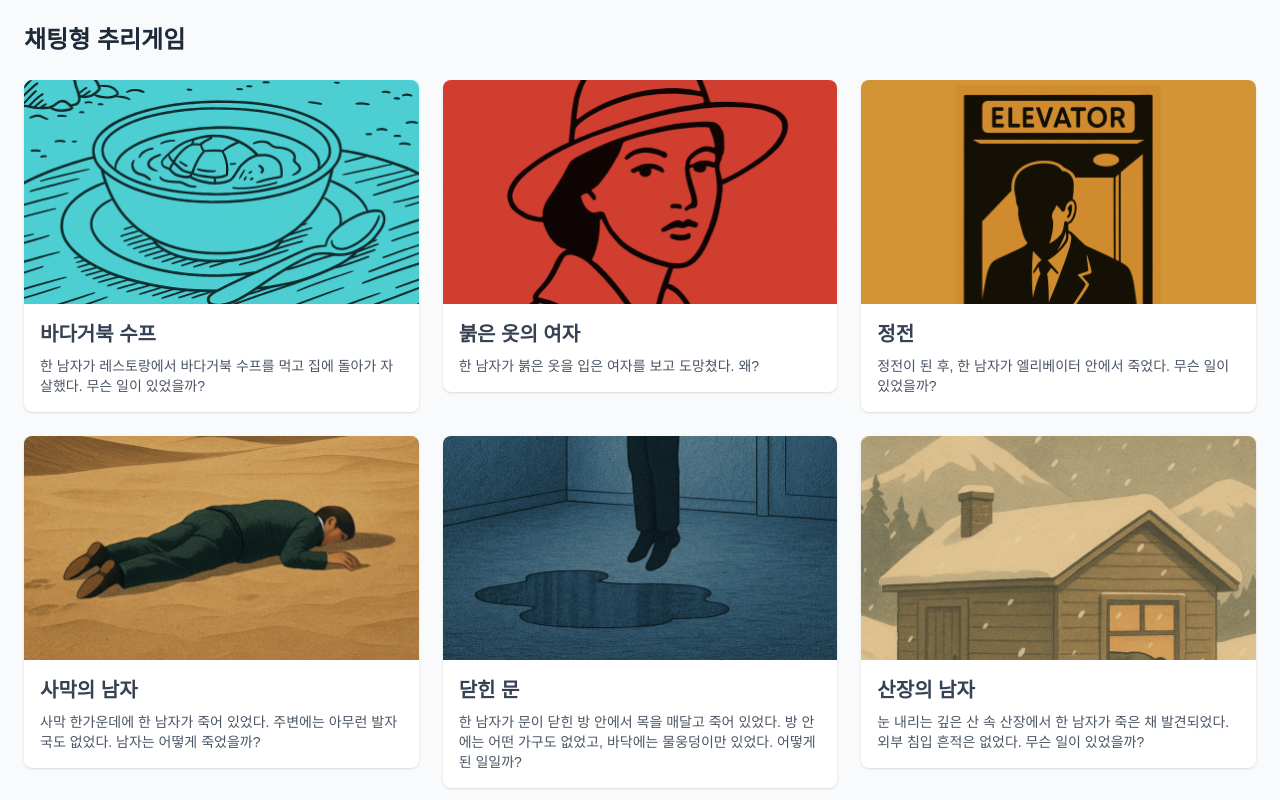
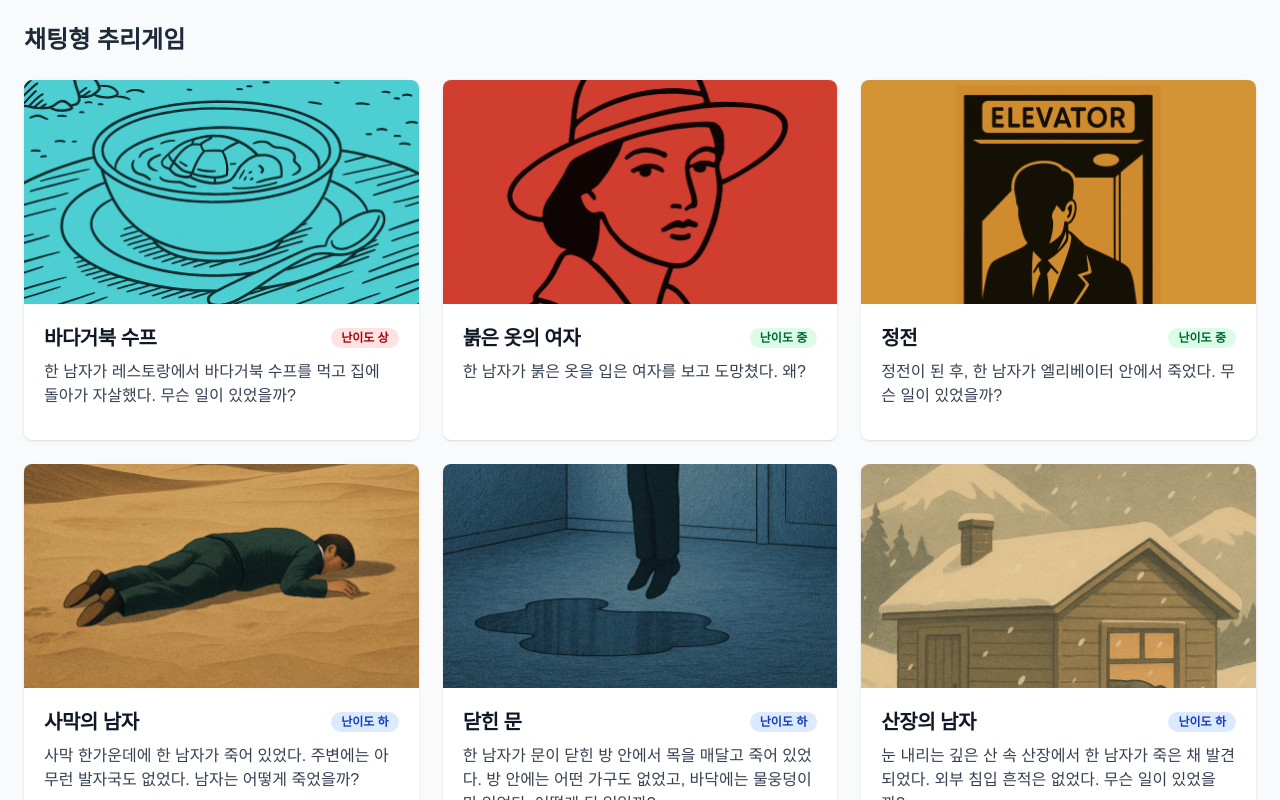
Before and after one commit to noltapaak/turtlesoup-chat, a Next.js app: page /scenarios in a window 1280 px wide. Shown: the top 800 px of the page. Built offline with nearby package versions, Linux system fonts and the light colour scheme.

Commit message:
feat: add difficulty chips to scenario cards

```diff
--- a/src/app/scenarios/page.tsx
+++ b/src/app/scenarios/page.tsx
@@ -2,8 +2,25 @@
 import Link from 'next/link';
 // import Image from 'next/image'; // next/image 사용하지 않음
 import { scenarios } from '../../data/scenarios';
+import { useRouter } from 'next/navigation';
+
+// 난이도에 따른 스타일을 반환하는 헬퍼 함수
+const getDifficultyChipClass = (difficulty: '상' | '중' | '하') => {
+  switch (difficulty) {
+    case '하':
+      return 'bg-blue-100 text-blue-800 dark:bg-blue-900 dark:text-blue-300';
+    case '중':
+      return 'bg-green-100 text-green-800 dark:bg-green-900 dark:text-green-300';
+    case '상':
+      return 'bg-red-100 text-red-800 dark:bg-red-900 dark:text-red-300';
+    default:
+      return 'bg-gray-100 text-gray-800 dark:bg-gray-700 dark:text-gray-200';
+  }
+};
 
 export default function ScenariosPage() {
+  const router = useRouter();
+
   return (
     <div className="p-6 bg-gray-50 dark:bg-gray-800 min-h-screen">
       <h1 className="text-2xl font-bold mb-6 text-gray-800 dark:text-gray-100">채팅형 추리게임</h1>
@@ -23,9 +40,16 @@ export default function ScenariosPage() {
                   />
                 </div>
               )}
-              <div className="p-4">
-                <h2 className="text-xl font-semibold mb-2 text-gray-700 dark:text-gray-200">{scenario.title}</h2>
-                <p className="text-gray-600 dark:text-gray-300 text-sm line-clamp-3">
+              <div className="p-5">
+                <div className="flex justify-between items-center mb-2">
+                  <h5 className="text-xl font-bold tracking-tight text-gray-900 dark:text-white">
+                    {scenario.title}
+                  </h5>
+                  <span className={`text-xs font-semibold px-2.5 py-0.5 rounded-full ${getDifficultyChipClass(scenario.difficulty)}`}>
+                    난이도 {scenario.difficulty}
+                  </span>
+                </div>
+                <p className="font-normal text-gray-700 dark:text-gray-400 line-clamp-3" style={{ minHeight: '60px' }}>
                   {scenario.description}
                 </p>
               </div>
--- a/src/data/scenarios.ts
+++ b/src/data/scenarios.ts
@@ -7,6 +7,7 @@ export interface Scenario {
   rules: string;
   image: string | null;
   hints?: string[];
+  difficulty: '상' | '중' | '하';
 }
 
 export const scenarios: Scenario[] = [
@@ -22,7 +23,8 @@ export const scenarios: Scenario[] = [
       "남자는 과거에 비슷한 음식을 먹은 경험이 있나요?",
       "수프의 재료와 관련된 단서가 중요합니다.",
       "남자가 자살한 이유는 수프 맛 때문만은 아닙니다."
-    ]
+    ],
+    difficulty: '상'
   },
   {
     id: '2',
@@ -35,7 +37,8 @@ export const scenarios: Scenario[] = [
       "이 사건의 핵심 인물/사물에 주목하세요.",
       "사건이 발생한 장소나 시간적 배경을 고려해보세요.",
       "피해자(또는 관련 인물)의 직업이나 특별한 상황이 단서가 될 수 있습니다."
-    ]
+    ],
+    difficulty: '중'
   },
   {
     id: '3',
@@ -48,7 +51,8 @@ export const scenarios: Scenario[] = [
       "이 사건의 핵심 인물/사물에 주목하세요.",
       "사건이 발생한 장소나 시간적 배경을 고려해보세요.",
       "피해자(또는 관련 인물)의 직업이나 특별한 상황이 단서가 될 수 있습니다."
-    ]
+    ],
+    difficulty: '중'
   },
   {
     id: '4',
@@ -61,7 +65,8 @@ export const scenarios: Scenario[] = [
       "이 사건의 핵심 인물/사물에 주목하세요.",
       "사건이 발생한 장소나 시간적 배경을 고려해보세요.",
       "피해자(또는 관련 인물)의 직업이나 특별한 상황이 단서가 될 수 있습니다."
-    ]
+    ],
+    difficulty: '하'
   },
   {
     id: '5',
@@ -74,7 +79,8 @@ export const scenarios: Scenario[] = [
       "이 사건의 핵심 인물/사물에 주목하세요.",
       "사건이 발생한 장소나 시간적 배경을 고려해보세요.",
       "피해자(또는 관련 인물)의 직업이나 특별한 상황이 단서가 될 수 있습니다."
-    ]
+    ],
+    difficulty: '하'
   },
   {
     id: '6',
@@ -87,7 +93,8 @@ export const scenarios: Scenario[] = [
       "이 사건의 핵심 인물/사물에 주목하세요.",
       "사건이 발생한 장소나 시간적 배경을 고려해보세요.",
       "피해자(또는 관련 인물)의 직업이나 특별한 상황이 단서가 될 수 있습니다."
-    ]
+    ],
+    difficulty: '하'
   },
   {
     id: '7',
@@ -100,7 +107,8 @@ export const scenarios: Scenario[] = [
       "이 사건의 핵심 인물/사물에 주목하세요.",
       "사건이 발생한 장소나 시간적 배경을 고려해보세요.",
       "피해자(또는 관련 인물)의 직업이나 특별한 상황이 단서가 될 수 있습니다."
-    ]
+    ],
+    difficulty: '상'
   },
   {
     id: '8',
@@ -113,7 +121,8 @@ export const scenarios: Scenario[] = [
       "이 사건의 핵심 인물/사물에 주목하세요.",
       "사건이 발생한 장소나 시간적 배경을 고려해보세요.",
       "피해자(또는 관련 인물)의 직업이나 특별한 상황이 단서가 될 수 있습니다."
-    ]
+    ],
+    difficulty: '상'
   },
   {
     id: '9',
@@ -126,7 +135,8 @@ export const scenarios: Scenario[] = [
       "이 사건의 핵심 인물/사물에 주목하세요.",
       "사건이 발생한 장소나 시간적 배경을 고려해보세요.",
       "피해자(또는 관련 인물)의 직업이나 특별한 상황이 단서가 될 수 있습니다."
-    ]
+    ],
+    difficulty: '중'
   },
   {
     id: '10',
@@ -139,7 +149,8 @@ export const scenarios: Scenario[] = [
       "이 사건의 핵심 인물/사물에 주목하세요.",
       "사건이 발생한 장소나 시간적 배경을 고려해보세요.",
       "피해자(또는 관련 인물)의 직업이나 특별한 상황이 단서가 될 수 있습니다."
-    ]
+    ],
+    difficulty: '하'
   },
   {
     id: '11',
@@ -152,7 +163,8 @@ export const scenarios: Scenario[] = [
       "이 사건의 핵심 인물/사물에 주목하세요.",
       "사건이 발생한 장소나 시간적 배경을 고려해보세요.",
       "피해자(또는 관련 인물)의 직업이나 특별한 상황이 단서가 될 수 있습니다."
-    ]
+    ],
+    difficulty: '상'
   },
   {
     id: '12',
@@ -165,7 +177,8 @@ export const scenarios: Scenario[] = [
       "이 사건의 핵심 인물/사물에 주목하세요.",
       "사건이 발생한 장소나 시간적 배경을 고려해보세요.",
       "피해자(또는 관련 인물)의 직업이나 특별한 상황이 단서가 될 수 있습니다."
-    ]
+    ],
+    difficulty: '중'
   },
   {
     id: '13',
@@ -178,7 +191,8 @@ export const scenarios: Scenario[] = [
       "이 사건의 핵심 인물/사물에 주목하세요.",
       "사건이 발생한 장소나 시간적 배경을 고려해보세요.",
       "피해자(또는 관련 인물)의 직업이나 특별한 상황이 단서가 될 수 있습니다."
-    ]
+    ],
+    difficulty: '하'
   },
   {
     id: '14',
@@ -191,7 +205,8 @@ export const scenarios: Scenario[] = [
       "이 사건의 핵심 인물/사물에 주목하세요.",
       "사건이 발생한 장소나 시간적 배경을 고려해보세요.",
       "피해자(또는 관련 인물)의 직업이나 특별한 상황이 단서가 될 수 있습니다."
-    ]
+    ],
+    difficulty: '상'
   },
   {
     id: '15',
@@ -204,7 +219,8 @@ export const scenarios: Scenario[] = [
       "이 사건의 핵심 인물/사물에 주목하세요.",
       "사건이 발생한 장소나 시간적 배경을 고려해보세요.",
       "피해자(또는 관련 인물)의 직업이나 특별한 상황이 단서가 될 수 있습니다."
-    ]
+    ],
+    difficulty: '중'
   },
   {
     id: '16',
@@ -217,7 +233,8 @@ export const scenarios: Scenario[] = [
       "이 사건의 핵심 인물/사물에 주목하세요.",
       "사건이 발생한 장소나 시간적 배경을 고려해보세요.",
       "피해자(또는 관련 인물)의 직업이나 특별한 상황이 단서가 될 수 있습니다."
-    ]
+    ],
+    difficulty: '중'
   },
   {
     id: '17',
@@ -230,7 +247,8 @@ export const scenarios: Scenario[] = [
       "이 사건의 핵심 인물/사물에 주목하세요.",
       "사건이 발생한 장소나 시간적 배경을 고려해보세요.",
       "피해자(또는 관련 인물)의 직업이나 특별한 상황이 단서가 될 수 있습니다."
-    ]
+    ],
+    difficulty: '상'
   },
   {
     id: '18',
@@ -243,7 +261,8 @@ export const scenarios: Scenario[] = [
       "이 사건의 핵심 인물/사물에 주목하세요.",
       "사건이 발생한 장소나 시간적 배경을 고려해보세요.",
       "피해자(또는 관련 인물)의 직업이나 특별한 상황이 단서가 될 수 있습니다."
-    ]
+    ],
+    difficulty: '중'
   },
   {
     id: '19',
@@ -256,7 +275,8 @@ export const scenarios: Scenario[] = [
       "이 사건의 핵심 인물/사물에 주목하세요.",
       "사건이 발생한 장소나 시간적 배경을 고려해보세요.",
       "피해자(또는 관련 인물)의 직업이나 특별한 상황이 단서가 될 수 있습니다."
-    ]
+    ],
+    difficulty: '중'
   },
   {
     id: '20',
@@ -269,6 +289,7 @@ export const scenarios: Scenario[] = [
       "이 사건의 핵심 인물/사물에 주목하세요.",
       "사건이 발생한 장소나 시간적 배경을 고려해보세요.",
       "피해자(또는 관련 인물)의 직업이나 특별한 상황이 단서가 될 수 있습니다."
-    ]
+    ],
+    difficulty: '중'
   },
 ];
```
